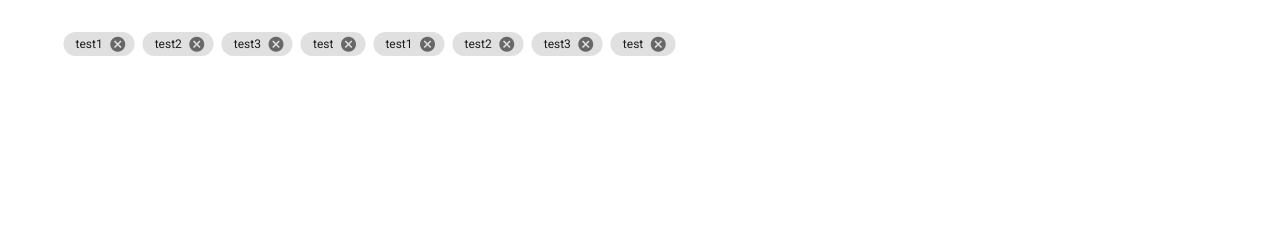
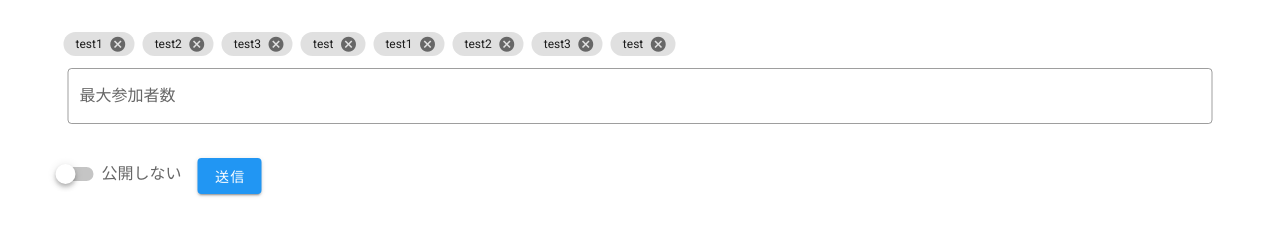
Before and after one commit to kubo-hide-kun/hackfesfuk2, a Vue app: page /create in a window 1280 px wide. Shown: the part 448-684 px from the top of the page. Built offline with nearby package versions, Linux system fonts and the light colour scheme; what mavon-editor would draw is missing.

Commit message:
Update create form

```diff
--- a/src/views/EventCreateForm.vue
+++ b/src/views/EventCreateForm.vue
@@ -99,6 +99,11 @@
           <v-chip class="ma-1" small close @click:close="removeTag(tag)">{{tag}}</v-chip>
         </div>
       </div>
+      <v-text-field v-model="limitAttendaces" type="number" label="最大参加者数" outlined class="ma-2"></v-text-field>
+      <v-row>
+        <v-switch v-model="isPublic" :label="isPublic ? '公開する' : '公開しない'" class="ma-2"></v-switch>
+        <v-btn color="blue" dark class="ma-2" @click="post">送信</v-btn>
+      </v-row>
     </v-container>
   </v-app>
 </template>
@@ -134,7 +139,9 @@ export default {
         "test2",
         "test3",
         "test"
-      ]
+      ],
+      limitAttendaces: "",
+      isPublic: false
     };
   },
   methods: {
@@ -152,12 +159,17 @@ export default {
       });
     },
     addTag() {
+      if(!this.inputTag) return;
       this.tags.push(this.inputTag);
       this.inputTag = "";
     },
     removeTag(item) {
       this.tags.splice(this.tags.indexOf(item), 1);
       this.tags = [...this.tags];
+    },
+    post() {
+      let url = "https://hackfesfuk-api.azurewebsites.net/api/create-event";
+      console.log(url);　//eslint-disable-line
     }
   }
 };
```
